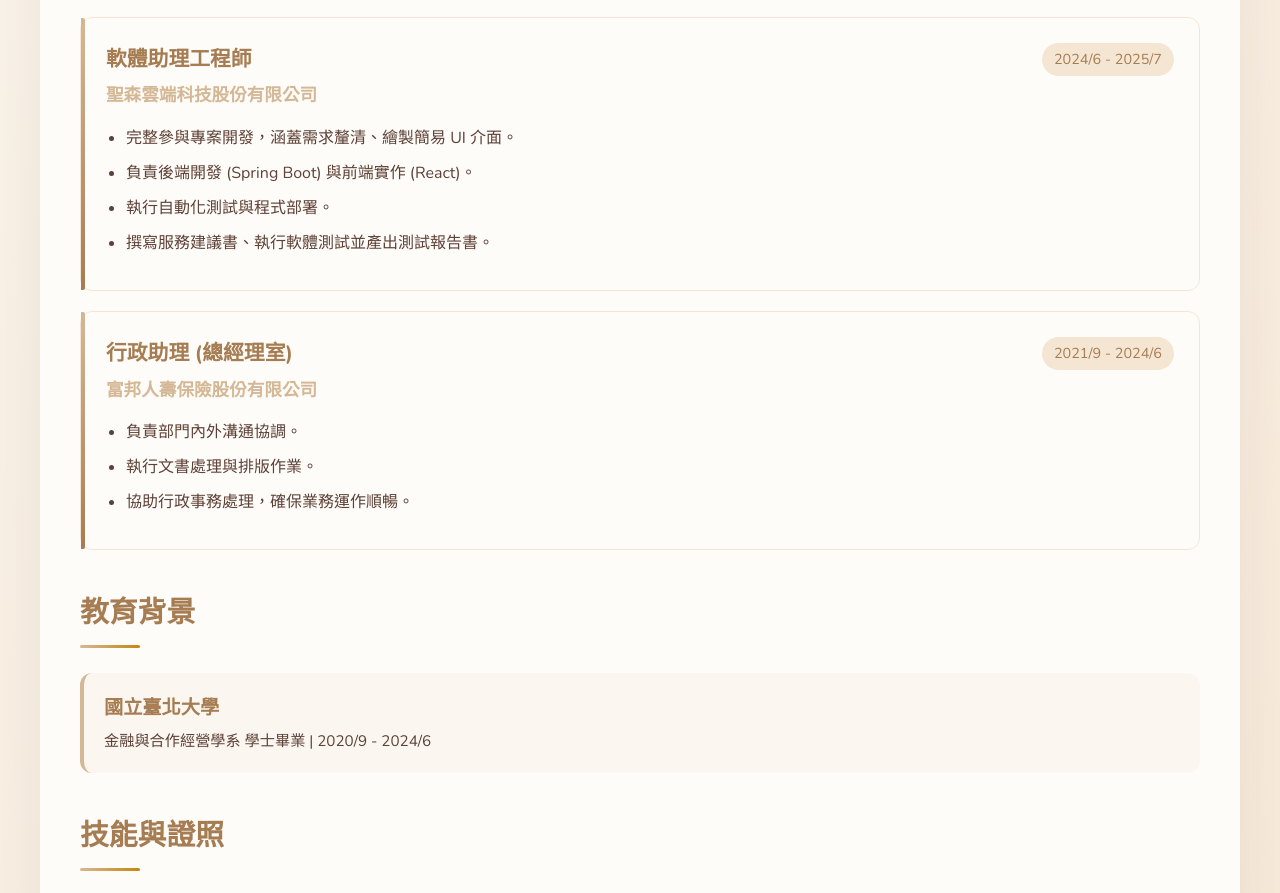
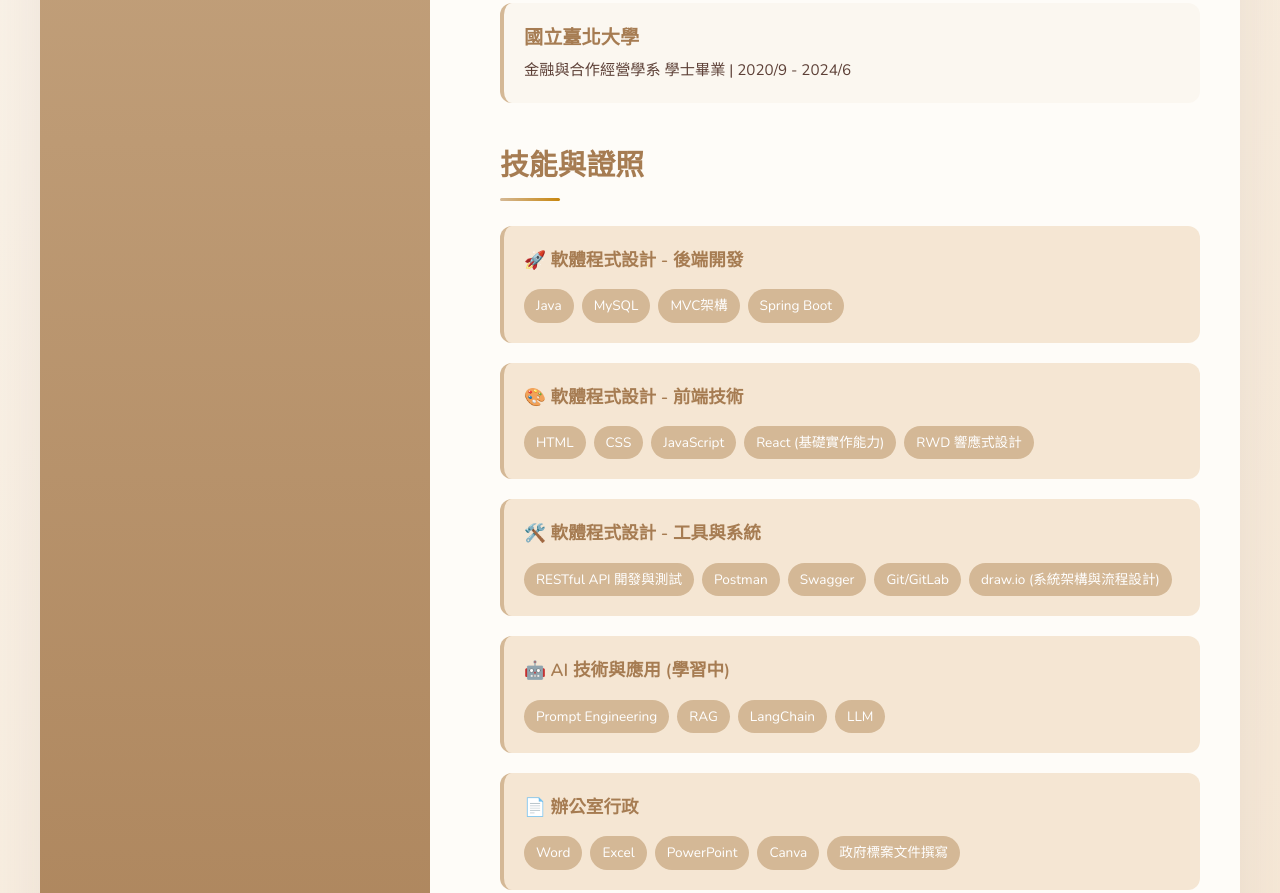
Before and after one commit to wchihsieh/wchihsieh.github.io, a plain HTML site: page index.html in a window 1280 px wide. Shown: the part 1128-2021 px from the top of the page. Drawn offline with nearby package versions, Linux system fonts and the light colour scheme.

Commit message:
Update index.html

```diff
--- a/index.html
+++ b/index.html
@@ -37,7 +37,7 @@
             max-width: 1200px;
             margin: 0 auto;
             display: grid;
-            grid-template-columns: 1fr;
+            grid-template-columns: 1fr 2fr;
             gap: 30px;
             background: var(--warm-white);
             border-radius: 20px;
@@ -235,7 +235,7 @@
         /* 技能與證照 */
         .skills-grid {
             display: grid;
-            grid-template-columns: repeat(auto-fit, minmax(250px, 1fr));
+            grid-template-columns: 1fr;
             gap: 20px;
         }
 
```
